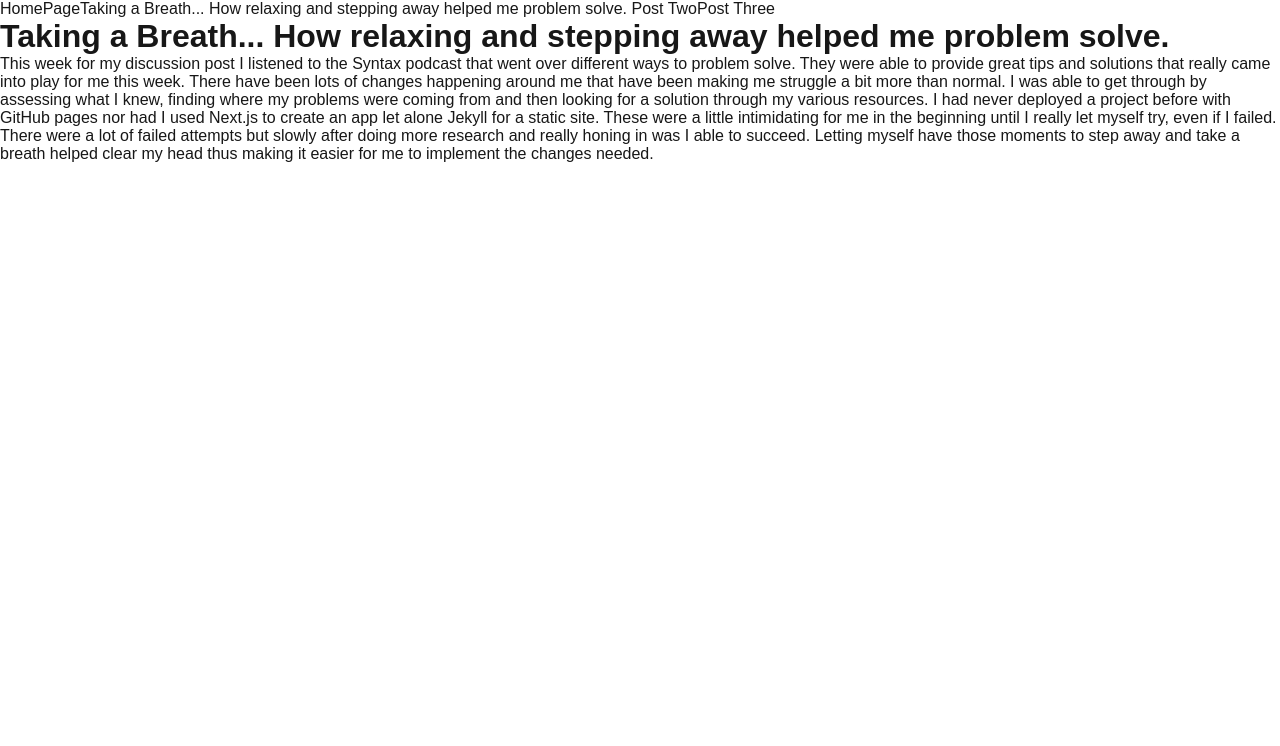
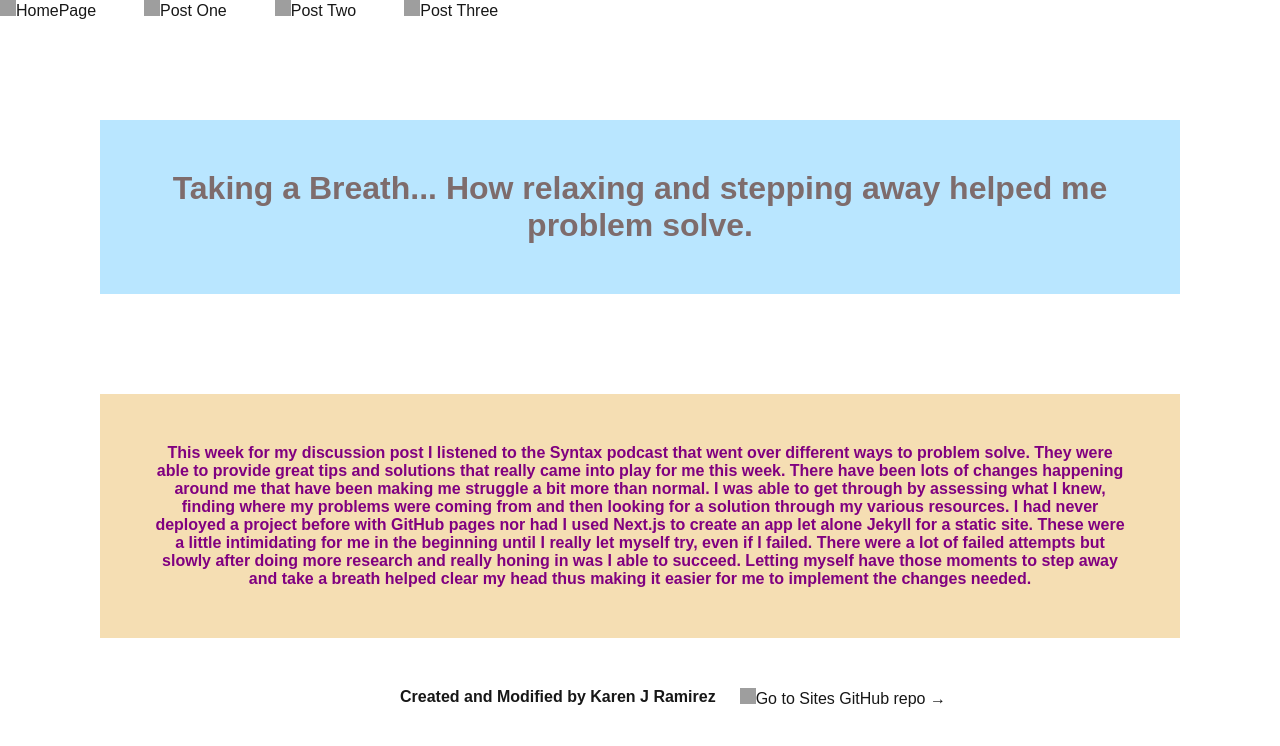
Before and after one commit to RamirezKaren-FS/exercise1_6, a Next.js app: page /postOne in a window 1280 px wide. Shown: the top 746 px of the page. Built offline with nearby package versions, Linux system fonts and the light colour scheme; grey boxes are pictures that could not be loaded.

Commit message:
all post added

```diff
--- /dev/null
+++ b/src/app/component/Footer.js
@@ -0,0 +1,24 @@
+import Image from "next/image";
+import styles from "../page.module.css";
+
+export default function Footer() {
+    return (
+    <footer className={styles.footer2}>
+        <h4>Created and Modified by Karen J Ramirez</h4>
+        <a
+        href="https://github.com/RamirezKaren-FS/exercise1_6"
+        target="_blank"
+        rel="noopener noreferrer"
+        >
+        <Image
+            aria-hidden
+            src="https://nextjs.org/icons/globe.svg"
+            alt="Globe icon"
+            width={16}
+            height={16}
+        />
+        Go to Sites GitHub repo →
+        </a>
+    </footer>
+    );
+}
--- /dev/null
+++ b/src/app/component/NavBar.js
@@ -0,0 +1,52 @@
+import Image from "next/image";
+import Link from "next/link";
+export default function NavBar() {
+  return (
+    <div >
+      <nav className="navBar">
+        <Link href="/">
+          <Image
+            aria-hidden
+            src="https://nextjs.org/icons/file.svg"
+            alt="File icon"
+            width={16}
+            height={16}
+          />
+        HomePage
+        </Link>
+        <br></br>
+        <Link href="/postOne">
+          <Image
+            aria-hidden
+            src="https://nextjs.org/icons/file.svg"
+            alt="File icon"
+            width={16}
+            height={16}
+          />
+          Post One
+        </Link>
+        <br></br>
+        <Link href="/postTwo">
+          <Image
+            aria-hidden
+            src="https://nextjs.org/icons/file.svg"
+            alt="File icon"
+            width={16}
+            height={16}
+          />Post Two
+        </Link>
+        <br></br>
+        <Link href="/postThree">
+          <Image
+            aria-hidden
+            src="https://nextjs.org/icons/file.svg"
+            alt="File icon"
+            width={16}
+            height={16}
+          />
+          Post Three
+          </Link>
+      </nav>
+    </div>
+  );
+}
--- a/src/app/globals.css
+++ b/src/app/globals.css
@@ -5,7 +5,7 @@
 
 @media (prefers-color-scheme: dark) {
   :root {
-    --background: #0a0a0a;
+    --background: #5C95FF;
     --foreground: #ededed;
   }
 }
@@ -40,3 +40,25 @@ a {
     color-scheme: dark;
   }
 }
+.post{
+  margin-top: 100px;
+  margin-left: 100px;
+  margin-right: 100px;
+  padding: 50px;
+  font-weight: bold;
+  background-color: wheat;
+  color: purple;
+  text-align: center;
+}
+.navBar{
+  display: flex;
+  gap: 24px;
+}
+
+.header{
+  text-align: center;
+  margin: 100px 100px 100px;
+  background-color: #B9E6FF;
+  color: #7E6C6C;
+  padding: 50px;
+}
--- a/src/app/layout.js
+++ b/src/app/layout.js
@@ -1,6 +1,6 @@
 import localFont from "next/font/local";
 import "./globals.css";
-import Link from "next/link";
+
 
 const geistSans = localFont({
   src: "./fonts/GeistVF.woff",
@@ -22,12 +22,6 @@ export default function RootLayout({ children }) {
   return (
     <html lang="en">
       <body className={`${geistSans.variable} ${geistMono.variable}`}>
-        <nav>
-        <Link href="/">HomePage</Link>
-        <Link href="/postOne">Taking a Breath... How relaxing and stepping away helped me problem solve. </Link>
-        <Link href="/postTwo">Post Two</Link>
-        <Link href="/postThree">Post Three</Link>
-        </nav>
         {children}
       </body>
     </html>
--- a/src/app/page.module.css
+++ b/src/app/page.module.css
@@ -1,13 +1,5 @@
 .page {
-  --gray-rgb: 0, 0, 0;
-  --gray-alpha-200: rgba(var(--gray-rgb), 0.08);
-  --gray-alpha-100: rgba(var(--gray-rgb), 0.05);
-
-  --button-primary-hover: #383838;
-  --button-secondary-hover: #f2f2f2;
-
   display: grid;
-  grid-template-rows: 20px 1fr 20px;
   align-items: center;
   justify-items: center;
   min-height: 100svh;
@@ -23,15 +15,16 @@
     --gray-alpha-100: rgba(var(--gray-rgb), 0.06);
 
     --button-primary-hover: #ccc;
-    --button-secondary-hover: #1a1a1a;
+    --button-secondary-hover: #FFA9A3;
   }
 }
 
 .main {
-  display: flex;
+  /* display: flex;
   flex-direction: column;
   gap: 32px;
-  grid-row-start: 2;
+  grid-row-start: 2; */
+  text-align: center;
 }
 
 .main ol {
@@ -95,6 +88,15 @@ a.secondary {
   gap: 24px;
 }
 
+.footer2 {
+  margin-top: 50px;
+  margin-left: 400px;
+  text-align: center;
+  grid-row-start: 3;
+  display: flex;
+  gap: 24px;
+}
+
 .footer a {
   display: flex;
   align-items: center;
@@ -148,7 +150,7 @@ a.secondary {
   }
 
   a.secondary {
-    min-width: auto;
+    min-width: 50px;
   }
 
   .footer {
@@ -163,7 +165,3 @@ a.secondary {
     filter: invert();
   }
 }
-
-.post1{
-  color: wheat;
-}
--- a/src/app/postOne/page.tsx
+++ b/src/app/postOne/page.tsx
@@ -1,5 +1,8 @@
 import React from "react";
+import NavBar from "../component/NavBar";
+import Footer from "../component/Footer";
 
 export default function PostOne() {
-    return  <><h1>Taking a Breath... How relaxing and stepping away helped me problem solve.</h1><p className="post1"> This week for my discussion post I listened to the Syntax podcast that went over different ways to problem solve. They were able to provide great tips and solutions that really came into play for me this week. There have been lots of changes happening around me that have been making me struggle a bit more than normal. I was able to get through by assessing what I knew, finding where my problems were coming from and then looking for a solution through my various resources. I had never deployed a project before with GitHub pages nor had I used Next.js to create an app let alone Jekyll for a static site. These were a little intimidating for me in the beginning until I really let myself try, even if I failed. There were a lot of failed attempts but slowly after doing more research and really honing in was I able to succeed. Letting myself have those moments to step away and take a breath helped clear my head thus making it easier for me to implement the changes needed. </p></>;
+    return <><NavBar></NavBar>
+    <h1 className="header">Taking a Breath... How relaxing and stepping away helped me problem solve.</h1><p className="post"> This week for my discussion post I listened to the Syntax podcast that went over different ways to problem solve. They were able to provide great tips and solutions that really came into play for me this week. There have been lots of changes happening around me that have been making me struggle a bit more than normal. I was able to get through by assessing what I knew, finding where my problems were coming from and then looking for a solution through my various resources. I had never deployed a project before with GitHub pages nor had I used Next.js to create an app let alone Jekyll for a static site. These were a little intimidating for me in the beginning until I really let myself try, even if I failed. There were a lot of failed attempts but slowly after doing more research and really honing in was I able to succeed. Letting myself have those moments to step away and take a breath helped clear my head thus making it easier for me to implement the changes needed. </p> <Footer></Footer></>;
 }
--- a/src/app/postThree/page.tsx
+++ b/src/app/postThree/page.tsx
@@ -1,5 +1,7 @@
 import React from "react";
+import NavBar from "../component/NavBar";
+import Footer from "../component/Footer";
 
 export default function PostThree() {
-    return <p> Post 3 </p>;
+    return <><NavBar></NavBar><h1 className="header">Making Your Own Packages with NPM </h1><p className="post"> In my previous class we were introduced to creating our own npm packages. I had never given much thought to the possibility of someone being able to have custom packages until they were shown to me by other professors. I thought this concept was way out of reach and only something generally available to more “professional coders” and not a beginning student. When I was shown the NPM site I found out its actually a much simpler process than I could have imagined. I just had to create my free account and log into it on my terminal to begin posing my own packages. These came in handy when we needed to create our own testing scripts for our projects. I believe they will also come in handy later on when I’m working on different projects as I can tailor my packages to hold everything needed for that specific project.  </p><Footer></Footer></>;
 }
--- a/src/app/postTwo/page.tsx
+++ b/src/app/postTwo/page.tsx
@@ -1,5 +1,8 @@
 import React from "react";
+import NavBar from "../component/NavBar";
+import Footer from "../component/Footer";
 
 export default function PostTwo() {
-    return <p> Post 2 </p>;
+    return  <><NavBar></NavBar><h1 className="header">Getting the Most Out of Your Resources While Being a Student </h1> <p className="post"> It had never really dawned on me how many perks there could be for being a student. I knew of the basics such as discounts for streaming services and music apps but not much for school or learning resources. In this class, I was reminded that there are various student opportunities just waiting to be discovered. I recently applied and got the GitHub education package. Although this was introduced to us in the beginning, I didn’t give it too much thought as most of my classmates were struggling with the verification process. But once I got it I realized how foolish I was to have waited. There are so many resources I could have used throughout my journey. Seeing as I know I'm not the only person to be late to the game, I have decided to dive a bit deeper and see what other perks there are. I know now that I need to take advantage of these perks because I will not be a student for long. I want to gather all the perks I find and make a bigger post for other students like myself who might not know more resources are out there.   </p>
+    <Footer></Footer></>;
 }
```
Also changed, not shown: src/app/page.js (+18 -72 lines), tsconfig.json (added, +34 -0 lines).
